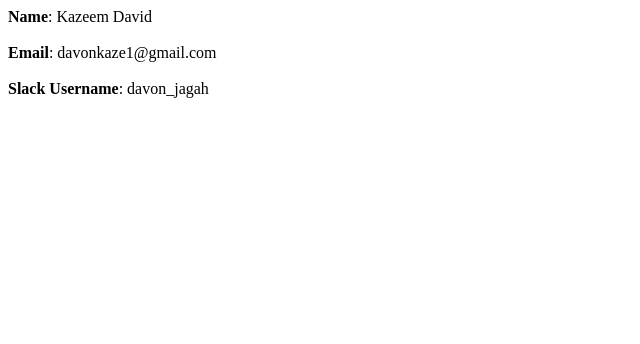
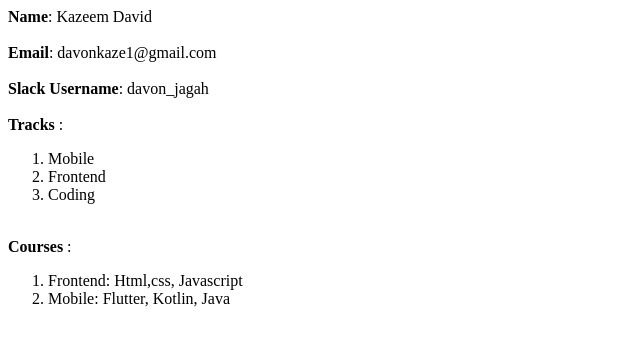
Before and after one commit to davonjagah/davon_jagah, a plain HTML site: page codingtask.html in a window 1280 px wide. Shown: the whole page, without its empty margins (0-640 px from the left). Drawn offline with Linux system fonts and the light colour scheme.

Commit message:
Coding: Git task

```diff
--- a/codingtask.html
+++ b/codingtask.html
@@ -6,5 +6,18 @@
         <b>Name</b>: Kazeem David<br><br>
         <b>Email</b>: davonkaze1@gmail.com<br><br>
         <b>Slack Username</b>: davon_jagah<br><br>
+        <b>Tracks </b>: <br>
+        <ol>
+        	<li>Mobile</li>
+        	<li>Frontend</li>
+        	<li>Coding</li>
+        </ol>
+        <br>
+        <b>Courses </b>: <br>
+        <ol>
+        	<li>Frontend: Html,css, Javascript</li>
+        	<li>Mobile: Flutter, Kotlin, Java</li>
+
+        </ol>
     </body>
 </html>
```
